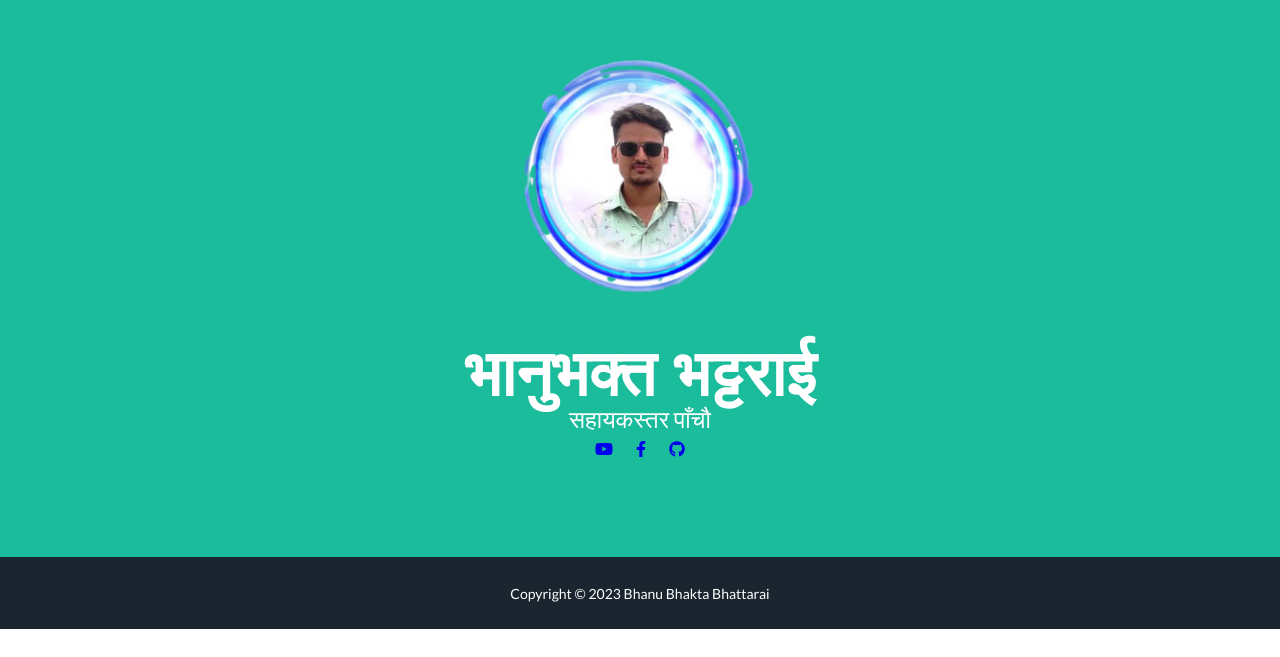
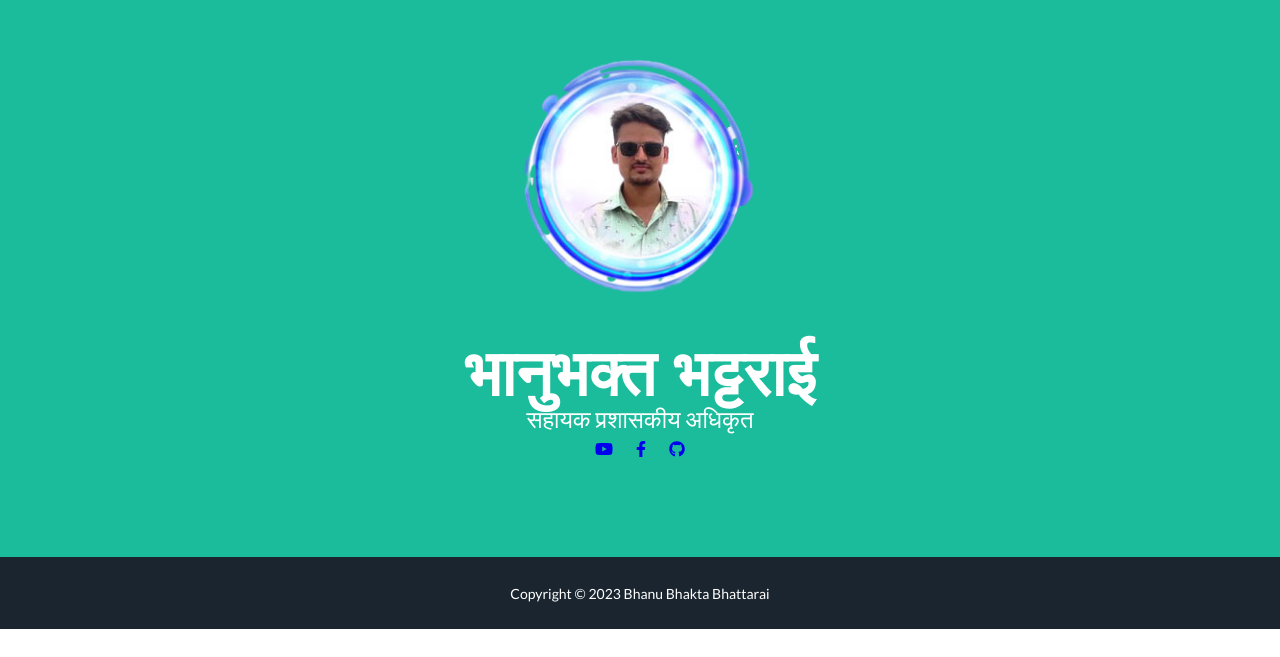
Before and after one commit to bbbhattarai/bbbhattarai, a plain HTML site: page index.html in a window 1280 px wide. Shown: the part 143-800 px from the top of the page. Drawn offline with nearby package versions, Linux system fonts and the light colour scheme.

Commit message:
Update index.html

```diff
--- a/index.html
+++ b/index.html
@@ -28,7 +28,7 @@
                 <!-- Masthead Heading-->
                 <h1 class="masthead-heading text-uppercase mb-0">भानुभक्त भट्टराई</h1>
                 <!-- Masthead Subheading-->
-                <p class="masthead-subheading font-weight-light mb-0">सहायकस्तर पाँचौ</p>
+                <p class="masthead-subheading font-weight-light mb-0">सहायक प्रशासकीय अधिकृत</p>
                 <nav>
                     <a href="http://youtube.com/@evanbhattarai9320"><i class="fab fa-youtube"></i></a>
                     <a href="http://facebook.com/bhanu456157"><i class="fab fa-facebook-f"></i></a>
```
